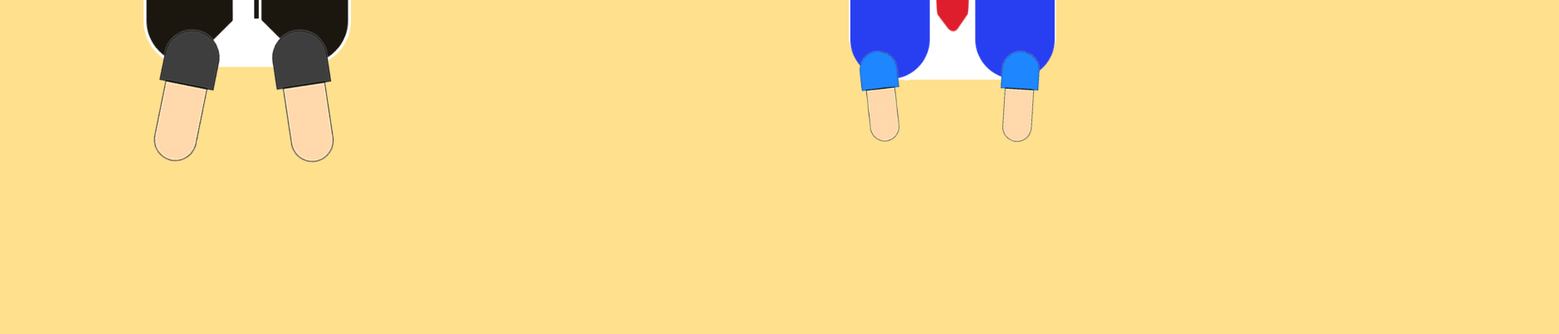
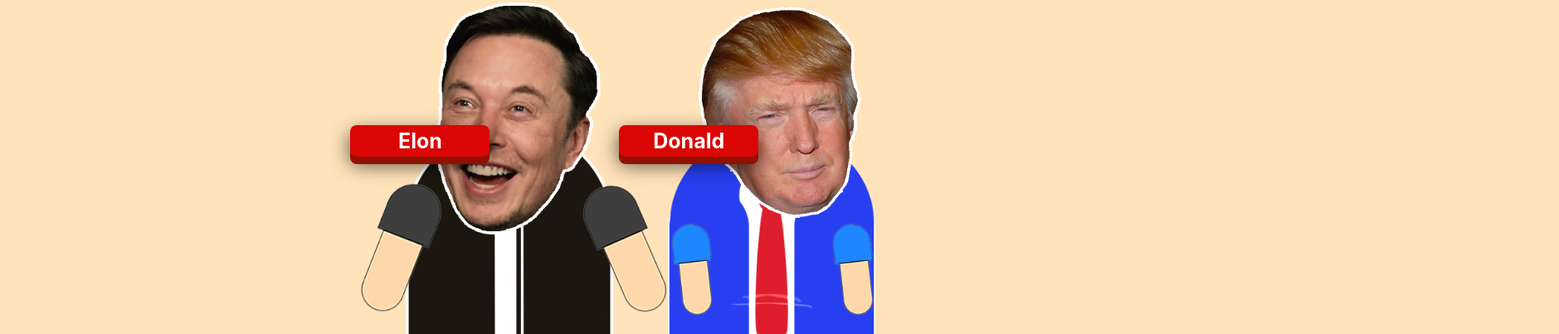
Before and after one commit to RicLMCR/little-leaders, a plain HTML site: page littleLeaders/index.html in a window 1280 px wide. Shown: the part 499-902 px from the top of the page at 83% size, 1879 px wide, since content can reach past the window. Before the commit the page ends 800 px from the top, so only its background shows below. Drawn offline with Linux system fonts and the light colour scheme; a web font is replaced by a local one.

Commit message:
Add files via upload

```diff
--- a/littleLeaders/index.html
+++ b/littleLeaders/index.html
@@ -4,10 +4,13 @@
     <meta charset="UTF-8">
     <meta http-equiv="X-UA-Compatible" content="IE=edge">
     <meta name="viewport" content="width=device-width, initial-scale=1.0">
-    <link rel="stylesheet" href="/styles.css">
-    <title>Pet That Cat!</title>
+    <link rel="stylesheet" href="/littleLeaders/styles.css">
+    <title>LITTLE LEADERS!</title>
 </head>
 <body>
+
+
+    <div class="cover"></div>
 
         <div class="container">
 
@@ -19,6 +22,12 @@
                 <h1 class="heading-main">LITTLE LEADERS!</h1>
             </div>
 
+            <h1 id="charConfirm">TEST</h1>
+            <h1 id="statsNarc">TEST</h1>
+            <h1 id="statsInsec">TEST</h1>
+            <h1 id="statsControv">TEST</h1>
+            <h1 id="statsIntox">TEST</h1>
+
             <div class="the-pet">
                 <div class="wrapper">
                     <div class="l1">
@@ -28,6 +37,9 @@
                         <img src="src/elon/arm.png" alt="Larm" class="leader-1-rarm">
                         <img src="src/elon/arm.png" alt="Larm" class="leader-1-lleg">
                         <img src="src/elon/arm.png" alt="Larm" class="leader-1-rleg">
+                            <div class="container-key-1">
+                                <a id="selElon" href="javascript:void(0);" onmouseover="elonWave()">Elon</a>
+                            </div>
                     </div>
                     <div class="l2">
                         <img src="src/trump/head.png" alt="Head" class="leader-2-head">
@@ -36,14 +48,18 @@
                         <img src="src/trump/leg.png" alt="Larm" class="leader-2-rarm">
                         <img src="src/trump/leg.png" alt="Larm" class="leader-2-lleg">
                         <img src="src/trump/leg.png" alt="Larm" class="leader-2-rleg">
+                            <div class="container-key-2">
+                                <a id="selDonald" href="javascript:void(0);" onmouseover="donaldWave()">Donald</a>
                             </div>
-
+                    </div>
                 </div>
             </div>
 
         </div>
 
-    <script src="/littleLeaders.js"></script>
+
+
+    <script src="/littleLeaders/littleLeaders.js"></script>
 
 </body>
 </html>
--- a/littleLeaders/littleLeaders.js
+++ b/littleLeaders/littleLeaders.js
@@ -7,8 +7,53 @@ const statsInsec = document.getElementById("statsInsec"); // Insecurity stat
 const statsControv = document.getElementById("statsControv"); // Controversy stat
 const statsIntox = document.getElementById("statsIntox"); // Intoxication stat
 
+const charConfirm = document.getElementById("charConfirm"); // Character confirmation
+
+
+ // Character Movement For Reasons!
+const elonMain = document.querySelector(".l1");
+const elonHead = document.querySelector(".leader-1-head");
+const elonTorso = document.querySelector(".leader-1-torso");
+const elonLArm = document.querySelector(".leader-1-larm");
+const elonRArm = document.querySelector(".leader-1-rarm");
+const elonLLeg = document.querySelector(".leader-1-lleg");
+const elonRLeg = document.querySelector(".leader-1-rleg");
+
+const donaldMain = document.querySelector(".l2");
+const donaldHead = document.querySelector(".leader-2-head");
+const donaldTorso = document.querySelector(".leader-2-torso");
+const donaldLArm = document.querySelector(".leader-2-larm");
+const donaldRArm = document.querySelector(".leader-2-rarm");
+const donaldLLeg = document.querySelector(".leader-2-lleg");
+const donaldRLeg = document.querySelector(".leader-2-rleg");
 
 ///////////////////////////////////////////////// CHARACTER CREATION //////////////////////////////////////////////////////////
+
+// Dom's > DOM TESTING
+function elonWave() {
+    selElon.addEventListener("mouseover", () => {
+        elonLArm.style.transform = "rotate(120deg)";
+        elonLArm.style.top = "-50px";
+    })
+
+    selElon.addEventListener("mouseout", () => {
+        elonLArm.style.transform = "rotate(0deg)";
+        elonLArm.style.top = "50px";
+    })
+}
+
+function donaldWave() {
+    selDonald.addEventListener("mouseover", () => {
+        donaldLArm.style.transform = "rotate(120deg)";
+        donaldLArm.style.top = "-50px";
+    })
+
+    selDonald.addEventListener("mouseout", () => {
+        donaldLArm.style.transform = "rotate(0deg)";
+        donaldLArm.style.top = "50px";
+    })
+}
+
 
 // Parent class
 class leader {
@@ -56,6 +101,13 @@ function srtElon() {
 // Character selection event listeners
 selDonald.addEventListener("click", srtDonald)
 selElon.addEventListener("click", srtElon)
+
+
+if (donaldBool == 1) {
+    charConfirm = "You have selected your Donald";
+    } else if (elonBool == 1) {
+        charConfirm = "You have selected Elon";
+}
 
 
 //////////////////////////////////////////////// BUTTONS ///////////////////////////////////////////////////////////////
--- a/littleLeaders/styles.css
+++ b/littleLeaders/styles.css
@@ -1,8 +1,18 @@
 @import url('http://fonts.cdnfonts.com/css/serious-rounded');
 
 body {
-    background-color: rgb(255, 224, 141);
+    background-color: rgb(255, 227, 186);
 }
+
+/* .cover {
+  background-color: rgb(255, 227, 186);
+  color:  rgb(255, 227, 186);
+  display: block;
+  position: absolute;
+  width: 99%;
+  height: 95%;
+  z-index: 10;
+} */
 
 .heading-main {
     margin: 25px;
@@ -43,19 +53,15 @@ body {
   to   { transform: translate(0, -0px); }
 }
 
-.container {
-  display: grid;
-
+.l1 {
+  margin-top: 10%;
+  margin-left: 25%;
 }
 
-.main-content {
+.l2 {
+  margin-left: 50%;
+  margin-top: -325px;
 
-}
-
-
-.l2 {
-  margin-left: 850px;
-  margin-top: -325px;
 }
 
 
@@ -64,6 +70,7 @@ body {
   margin-left: 200px;
   width: 200px;
   z-index: 5;
+
 }
 .leader-1-torso {
   position: relative;
@@ -76,6 +83,7 @@ body {
   width: 100px;
   margin-left: -310px;
   top: 50px;
+  transition-duration: .2s;
 }
 .leader-1-rarm {
   position: relative;
@@ -83,6 +91,7 @@ body {
   margin-left: 170px;
   top: 50px;
   transform: rotate(-45deg);
+  transition-duration: .2s;
 }
 .leader-1-lleg {
   position: relative;
@@ -90,6 +99,7 @@ body {
   margin-left: -175px;
   top: 250px;
   transform: rotate(-30deg);
+  transition-duration: .2s;
 }
 .leader-1-rleg {
   position: relative;
@@ -97,6 +107,7 @@ body {
   margin-left: -250px;
   top: 250px;
   transform: rotate(-10deg);
+  transition-duration: .2s;
 }
 
 
@@ -118,12 +129,14 @@ body {
   width: 50px;
   margin-left: -250px;
   top: 50px;
+  transition-duration: .2s;
 }
 .leader-2-rarm {
   position: relative;
   width: 50px;
   margin-left: 140px;
   top: 50px;
+  transition-duration: .2s;
 }
 .leader-2-lleg {
   position: relative;
@@ -131,10 +144,91 @@ body {
   margin-left: -70px;
   top: 225px;
   transform: rotate(10deg);
+  transition-duration: .2s;
 }
 .leader-2-rleg {
   position: relative;
   width: 50px;
   margin-left: -220px;
   top: 225px;
+  transition-duration: .2s;
 }
+
+a {
+	position: relative;
+    color: rgba(255,255,255,1);
+    text-decoration: none;
+    background-color: rgb(219, 5, 5);
+    font-family: -apple-system, BlinkMacSystemFont, 'Segoe UI', Roboto, Oxygen, Ubuntu, Cantarell, 'Open Sans', 'Helvetica Neue', sans-serif;
+    font-weight: 700;
+    font-size: 25px;
+    display: block;
+    padding: 4px;
+    border-radius: 8px;
+    box-shadow: 0px 9px 0px rgb(144, 17, 0), 0px 9px 25px rgba(0,0,0,.7);
+    margin: 50px auto;
+	width: 160px;
+	text-align: center;
+	transition: all .1s ease;
+}
+
+a:active {
+    box-shadow: 0px 3px 0px rgba(219,31,5,1), 0px 3px 6px rgba(0,0,0,.9);
+    position: relative;
+    top: 6px;
+}
+
+.container-key-1 {
+  position: absolute;
+  top: 75%;
+  left: 33%;
+  z-index: 10;
+}
+
+.container-key-2 {
+  position: absolute;
+  top: 75%;
+  left: 58.3%;
+  z-index: 10;
+}
+
+#key1 {
+    position: relative;
+    display: block;
+}
+
+#key2 {
+    position: relative;
+    display: block;
+
+}
+
+#charConfirm {
+  position: relative;
+  top: 500px;
+  left: 48%;
+}
+
+#statsNarc {
+  position: relative;
+  top: 500px;
+  left: 48%;
+}
+
+#statsInsec {
+  position: relative;
+  top: 500px;
+  left: 48%;
+}
+
+#statsControv {
+  position: relative;
+  top: 500px;
+  left: 48%;
+}
+
+#statsIntox {
+  position: relative;
+  top: 500px;
+  left: 48%;
+}
```
Lines whose indentation alone changed are shown as unchanged.
